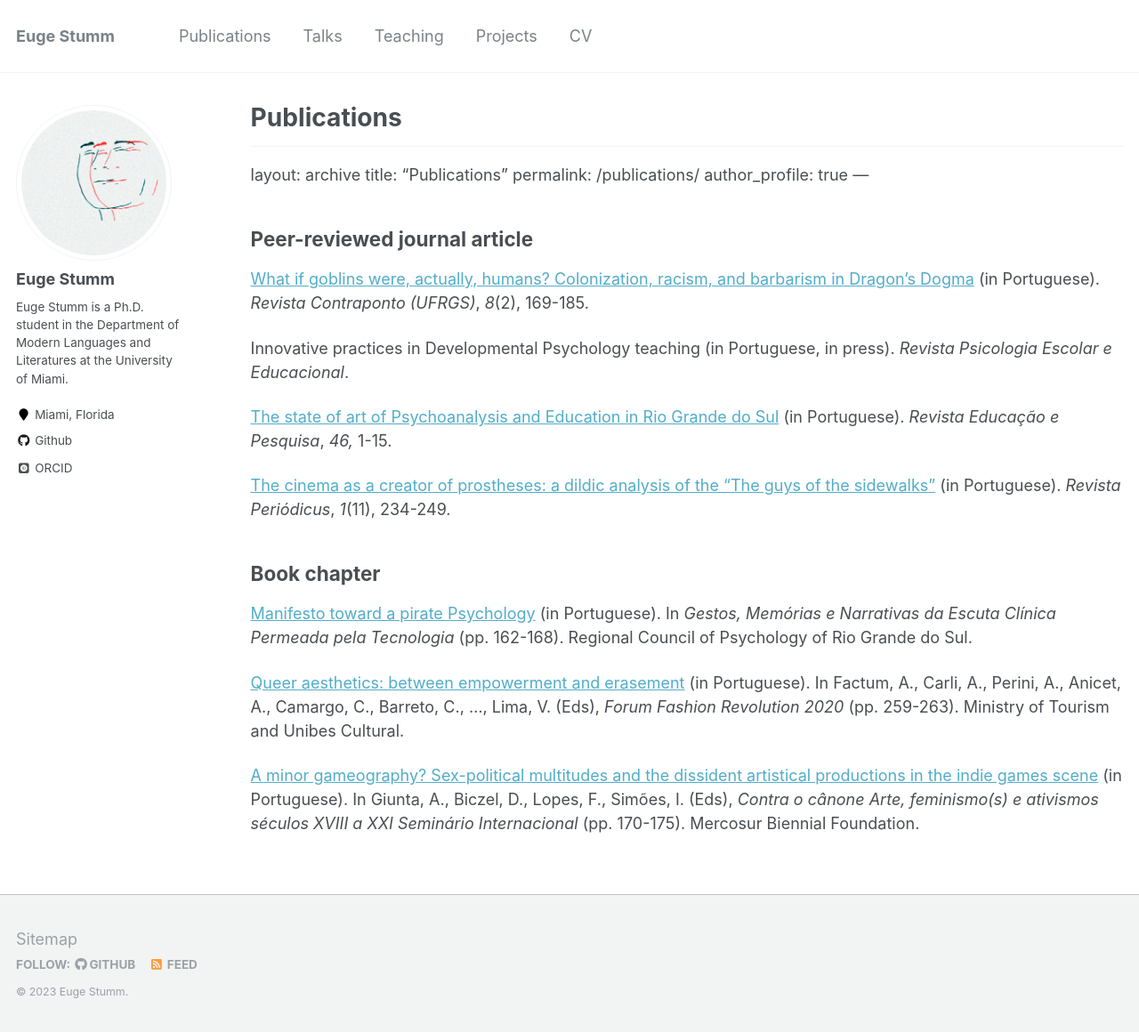
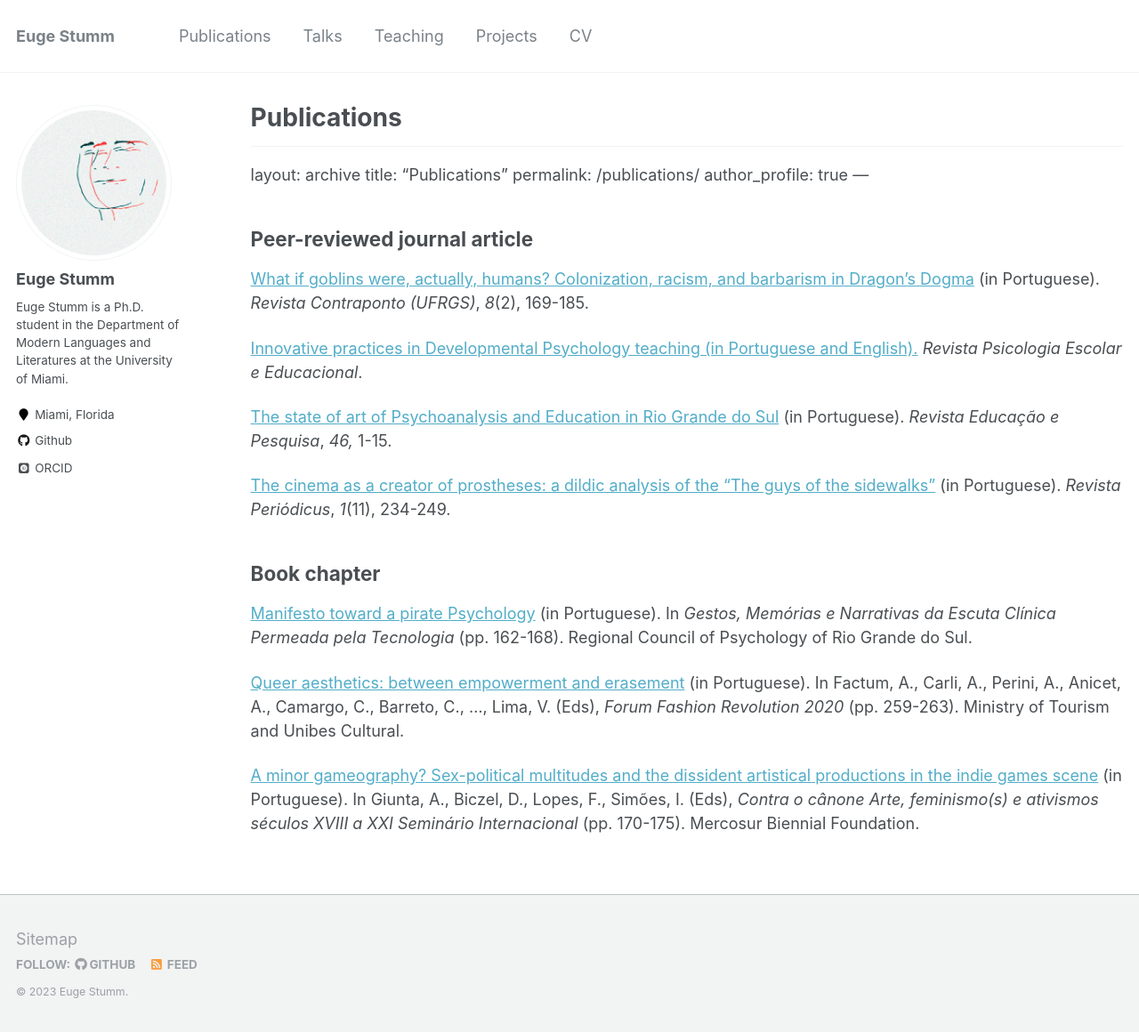
Before and after one commit to eugestumm/eugestumm.github.io, a Jekyll site: the page built from _pages/publications.md, in a window 1280 px wide and 1160 px high. Shown: the whole window at 89% size. Built offline with Jekyll 4.4.1, drawn with Linux system fonts in a browser that asks for light colours; some web fonts are replaced.

Commit message:
Update publications.md

```diff
--- a/_pages/publications.md
+++ b/_pages/publications.md
@@ -9,7 +9,7 @@ author_profile: true
 
 [What if goblins were, actually, humans? Colonization, racism, and barbarism in Dragon's Dogma](https://www.seer.ufrgs.br/contraponto/article/view/117303/65101) (in Portuguese). _Revista Contraponto (UFRGS)_, _8_(2), 169-185.
 
-Innovative practices in Developmental Psychology teaching (in Portuguese, in press). _Revista Psicologia Escolar e Educacional_.
+[Innovative practices in Developmental Psychology teaching (in Portuguese and English).](https://www.scielo.br/j/pee/a/7CRvnXTcnSYP6JGkVcbJVsG/?lang=en) _Revista Psicologia Escolar e Educacional_.
 
 [The state of art of Psychoanalysis and Education in Rio Grande do Sul](https://doi.org/10.1590/S1678-4634202046224847) (in Portuguese). _Revista Educação e Pesquisa_, _46,_ 1-15.
 
```
